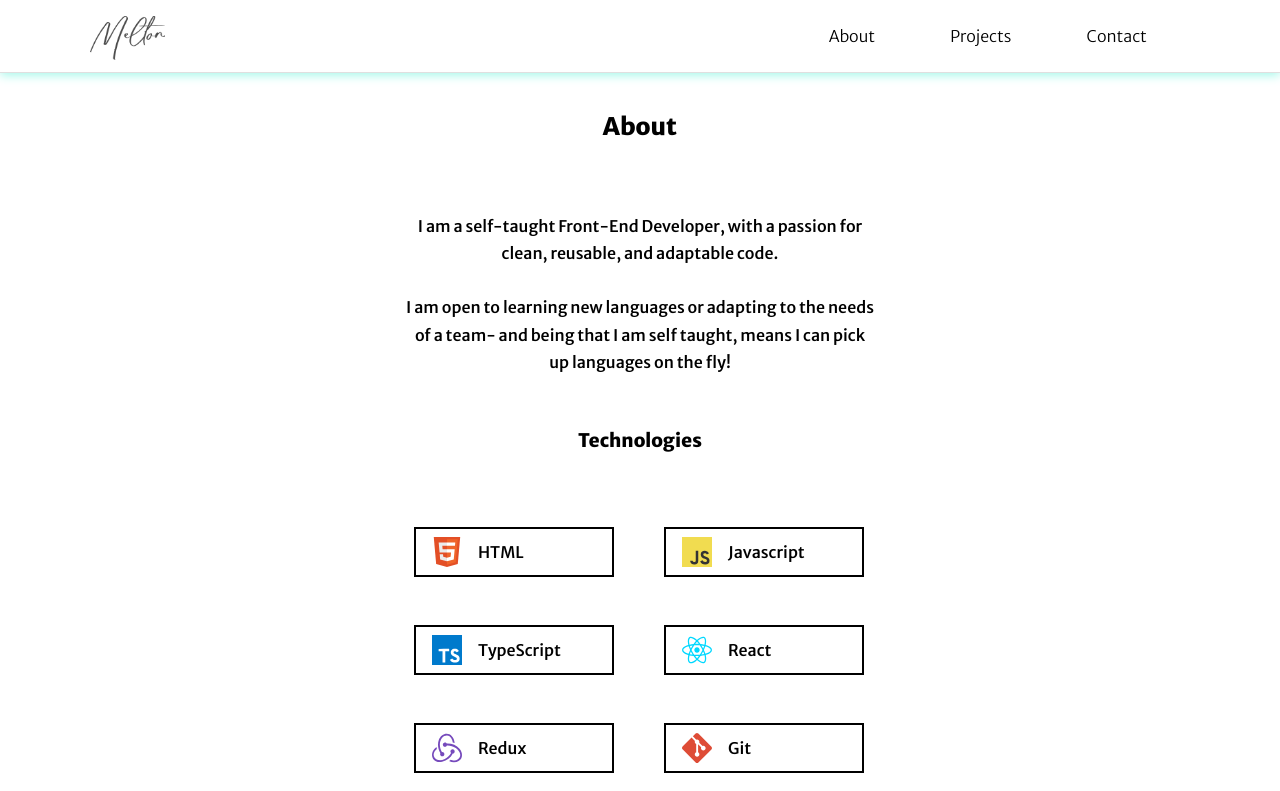
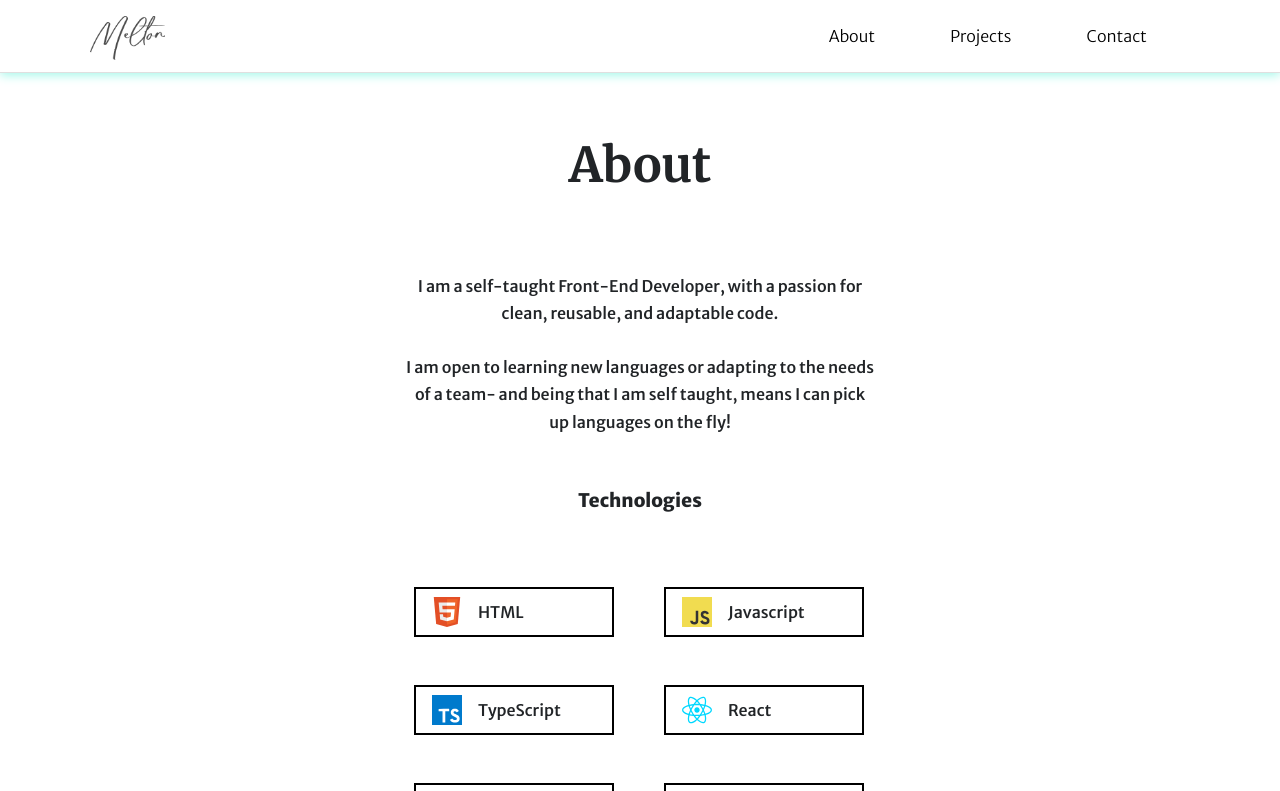
Before and after one commit to Melton-Paul/Portfolio-v2, a React (Create React App) app: page /about in a window 1280 px wide. Shown: the top 791 px of the page. Built offline with nearby package versions, Linux system fonts and the light colour scheme.

Commit message:
Visual implementations.

```diff
--- a/src/components/pages/About/About.module.css
+++ b/src/components/pages/About/About.module.css
@@ -20,6 +20,7 @@
   line-height: 1.7;
   max-width: 800px;
   padding: 0 1rem;
+  margin-top: 0;
 }
 
 .section-title {
--- a/src/components/pages/About/About.tsx
+++ b/src/components/pages/About/About.tsx
@@ -8,7 +8,7 @@ export default function About() {
   return (
     <section className={styles.about}>
       <h2>About</h2>
-      <ul className={styles["about--information"] + " list"}>
+      <ul className="list">
         <li className={styles["about--information__section"]}>
           <p className={styles["about--greeting"]}>
             I am a self-taught Front-End Developer, with a passion for clean,
--- a/src/index.css
+++ b/src/index.css
@@ -1,4 +1,4 @@
-@import url("https://fonts.googleapis.com/css2?family=Merriweather+Sans:wght@300;500;800&display=swap");
+@import url("https://fonts.googleapis.com/css2?family=Merriweather+Sans:wght@300;500;800&family=Merriweather:wght@400;700&display=swap");
 
 * {
   scroll-behavior: smooth;
@@ -17,6 +17,7 @@ body {
   overflow-x: hidden;
   cursor: default;
   line-height: 1.5;
+  color: #212427;
 }
 
 main {
@@ -35,3 +36,8 @@ main {
   display: grid;
   grid-template-columns: repeat(1, fr);
 }
+
+h2 {
+  font-size: 3rem;
+  font-family: "Merriweather", serif;
+}
```
